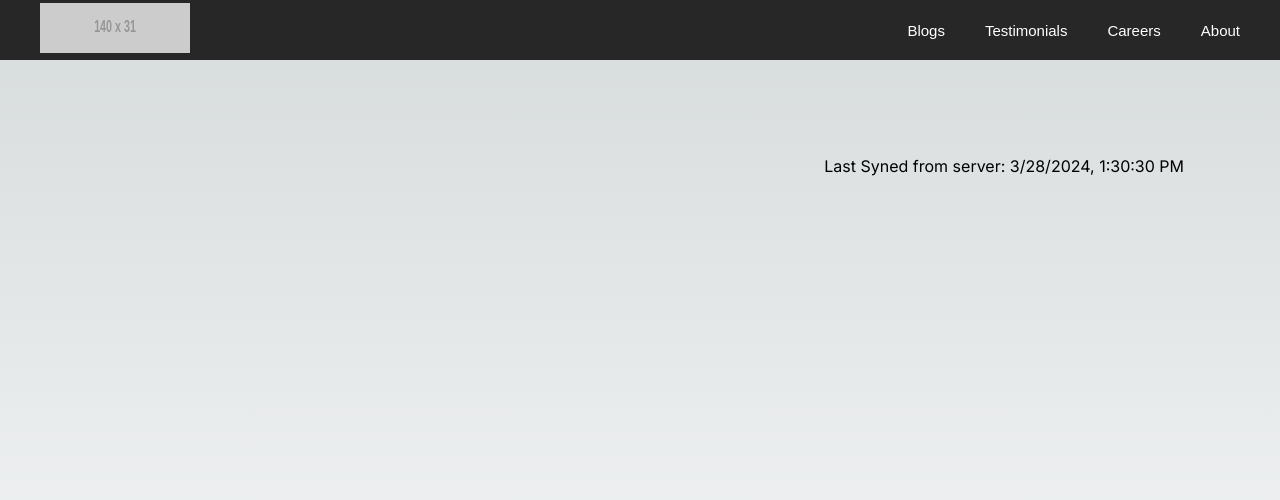
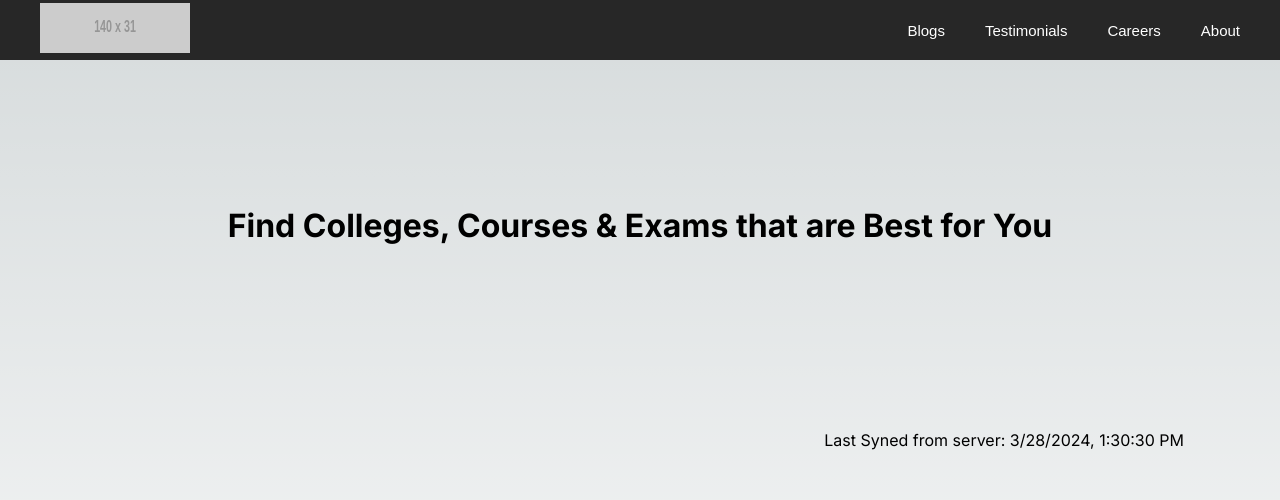
Before and after one commit to arfaz07/ecom-demo, a Next.js app: page / in a window 1280 px wide. Shown: the top 500 px of the page. Built offline with nearby package versions, Linux system fonts and the light colour scheme; no server answers.

Commit message:
add heading

```diff
--- a/src/app/page.module.css
+++ b/src/app/page.module.css
@@ -15,4 +15,10 @@
 .time {
   text-align: end;
   width: 100%;
+  margin-bottom: 20px;
 }
+
+.marginAll {
+  margin-top: 50px;
+  margin-bottom: 50px;
+}
--- a/src/app/page.tsx
+++ b/src/app/page.tsx
@@ -4,18 +4,26 @@ import Header from "@/components/header/header";
 import Card, { ICardProps } from "@/components/card/card";
 import { useCallback } from "react";
 import { randomNumberToSeven } from "@/utils/helper";
-import { Metadata, ResolvingMetadata } from "next";
+import { Metadata } from "next";
 
-export const metadata: Metadata = {
-  title: "SYU Demo",
-  description: "SEO Description",
-};
+export async function generateMetadata(): Promise<Metadata> {
+  const result = await fetch(
+    `http://${process.env.NEXT_PUBLIC_VERCEL_URL}/api/features`
+  );
+  const response = await result?.json();
+  const size = randomNumberToSeven();
+  const features = response?.features?.slice(0, size);
+  return {
+    title: "SYU Demo",
+    description: `SEO Description with ${features?.length}`,
+  };
+}
 
 export default async function Home() {
   const fetchData = useCallback(async () => {
     try {
       const result = await fetch(
-        `https://${process.env.NEXT_PUBLIC_VERCEL_URL}/api/features`
+        `http://${process.env.NEXT_PUBLIC_VERCEL_URL}/api/features`
       );
       return await result?.json();
     } catch (error) {
@@ -32,6 +40,9 @@ export default async function Home() {
     <>
       <Header />
       <main className={styles.main}>
+        <h1 className={styles.marginAll}>
+          Find Colleges, Courses & Exams that are Best for You
+        </h1>
         <div className={styles.time}>
           <p>{`Last Syned from server: ${new Date().toLocaleString("en-US", {
             timeZone: "Asia/Kolkata",
--- a/src/components/card/card.tsx
+++ b/src/components/card/card.tsx
@@ -13,7 +13,7 @@ const Card: FC<ICardProps> = ({ icon, title, description }) => {
     <div className={styles.card}>
       <Image src={icon} height={32} width={32} alt={title} />
       <i className={styles.i}></i>
-      <h1 className={styles.title}>{title}</h1>
+      <h2 className={styles.title}>{title}</h2>
       <p className={styles.description}>{description}</p>
     </div>
   );
```
